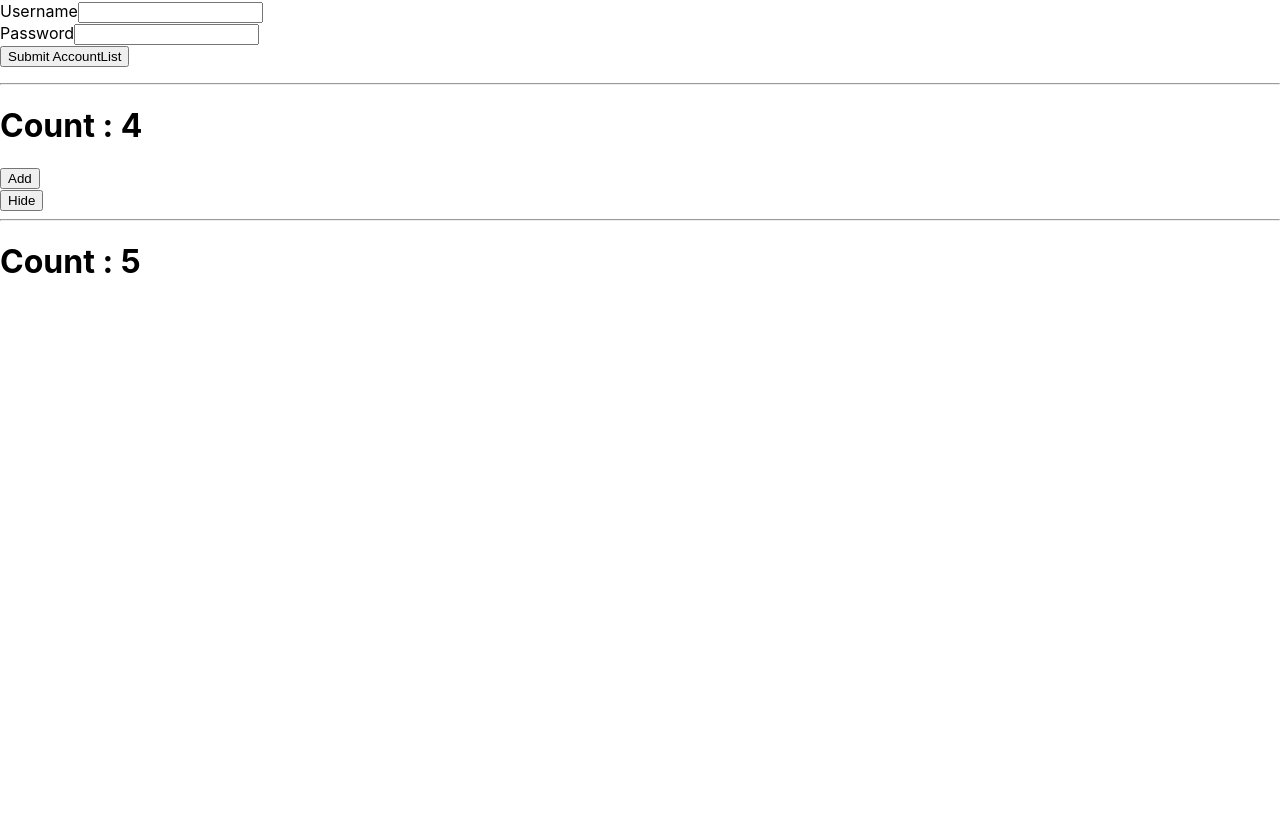
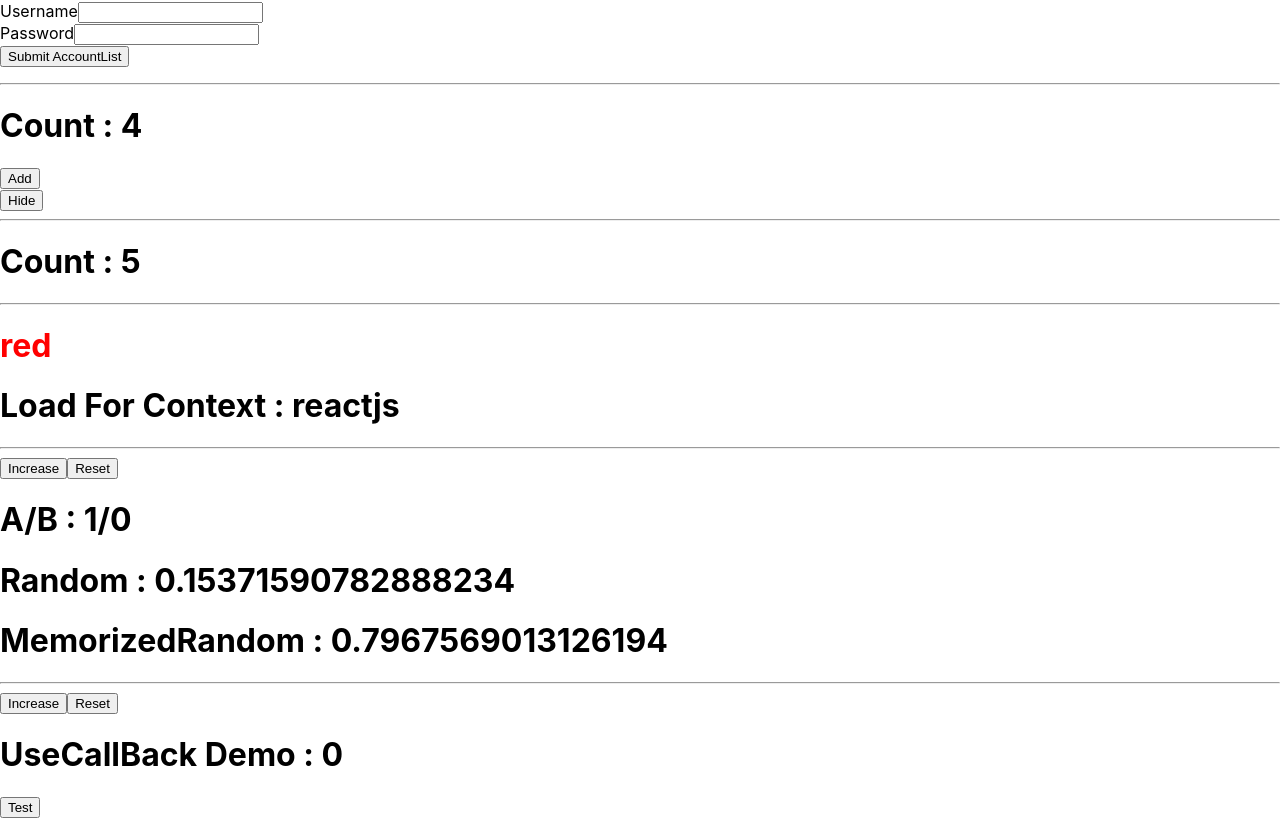
Before and after one commit to dringnakub/react_hook, a React (Create React App) app: page / in a window 1280 px wide. Shown: the part 2222-3040 px from the top of the page. Before the commit the page ends 2525 px from the top, so only its background shows below. Built offline with nearby package versions, Linux system fonts and the light colour scheme.

Commit message:
use context memo calback

```diff
--- a/src/App.js
+++ b/src/App.js
@@ -11,6 +11,9 @@ import UseStateDemo_2 from './components/UseStateDemo_2';
 import UseStateDemo_3 from './components/UseStateDemo_3';
 import UseEffect from './components/UseEffect';
 import UseEffectInterval from './components/UseEffectInterval';
+import UserContextDemo_1 from './components/UserContextDemo_1';
+import UseMemoDemo from './components/UseMemoDemo';
+import UseCallBack from './components/UseCallBack';
 
 function App() {
   // const [query, setQuery] = useState(1);
@@ -91,6 +94,15 @@ function App() {
 
       <hr />
       <UseEffectInterval />
+
+      <hr />
+      <UserContextDemo_1 />
+
+      <hr />
+      <UseMemoDemo />
+
+      <hr />
+      <UseCallBack />
     </div>
   )
 }
--- /dev/null
+++ b/src/components/ThemContext.js
@@ -0,0 +1,5 @@
+import { createContext } from "react";
+
+const ThemContext = createContext(null);
+
+export default ThemContext
--- /dev/null
+++ b/src/components/UseCallBack.js
@@ -0,0 +1,27 @@
+import React, { useState, useCallback } from 'react'
+
+export default function UseCallBack() {
+    const [count, setCount] = useState(0);
+    return (
+        <div>
+            <button onClick={() => setCount(prev => prev + 1)}>Increase</button>
+            <button onClick={() => setCount(0)}>Reset</button>
+            <Content id={count} />
+        </div>
+    )
+}
+
+const Content = (props) => {
+    const { id } = props
+    const handleClick = useCallback(() => {
+        console.log("Click");
+    }, [id])
+
+    return (
+        <div>
+            <h1>UseCallBack Demo : {id}</h1>
+            <button onClick={handleClick}>Test</button>
+        </div>
+    )
+
+}
--- /dev/null
+++ b/src/components/UseContextChild_1.js
@@ -0,0 +1,16 @@
+import React, { useContext } from 'react'
+import ThemContext from './ThemContext'
+export default function UseContextChild_1() {
+    const ct = useContext(ThemContext)
+    return (
+        <div>
+            <ThemContext.Consumer>
+                {data => (
+                    <h1 style={{ color: data.colorbg }}>{data.colorbg}</h1>
+                )}
+            </ThemContext.Consumer>
+
+            <h1>Load For Context : {ct.name}</h1>
+        </div>
+    )
+}
--- /dev/null
+++ b/src/components/UseMemoDemo.js
@@ -0,0 +1,29 @@
+import React, { useState, useMemo } from 'react'
+
+export default function UseMemoDemo() {
+    const [count, setCount] = useState(0);
+    return (
+        <div>
+            <button onClick={() => setCount(prev => prev + 1)}>Increase</button>
+            <button onClick={() => setCount(0)}>Reset</button>
+            <Content a={1} b={count} />
+        </div>
+    )
+}
+
+const Content = (props) => {
+    const { a, b } = props
+    const memorizedRandom = useMemo(() => {
+        return Math.random();
+    }, [a]);
+    const random = Math.random();
+
+    return (
+        <div>
+            <h1>A/B : {a}/{b}</h1>
+            <h1>Random : {random}</h1>
+            <h1>MemorizedRandom : {memorizedRandom}</h1>
+        </div>
+    )
+
+}
--- /dev/null
+++ b/src/components/UserContextDemo_1.js
@@ -0,0 +1,18 @@
+import React from 'react'
+import ThemContext from './ThemContext'
+import UseContextChild_1 from './UseContextChild_1'
+
+export default function UserContextDemo_1() {
+    const product = {
+        name : "reactjs",
+        price : 1500,
+        colorbg : "red"
+    }
+    return (
+        <div>
+            <ThemContext.Provider value={product}>
+                <UseContextChild_1 />
+            </ThemContext.Provider>
+        </div>
+    )
+}
```
